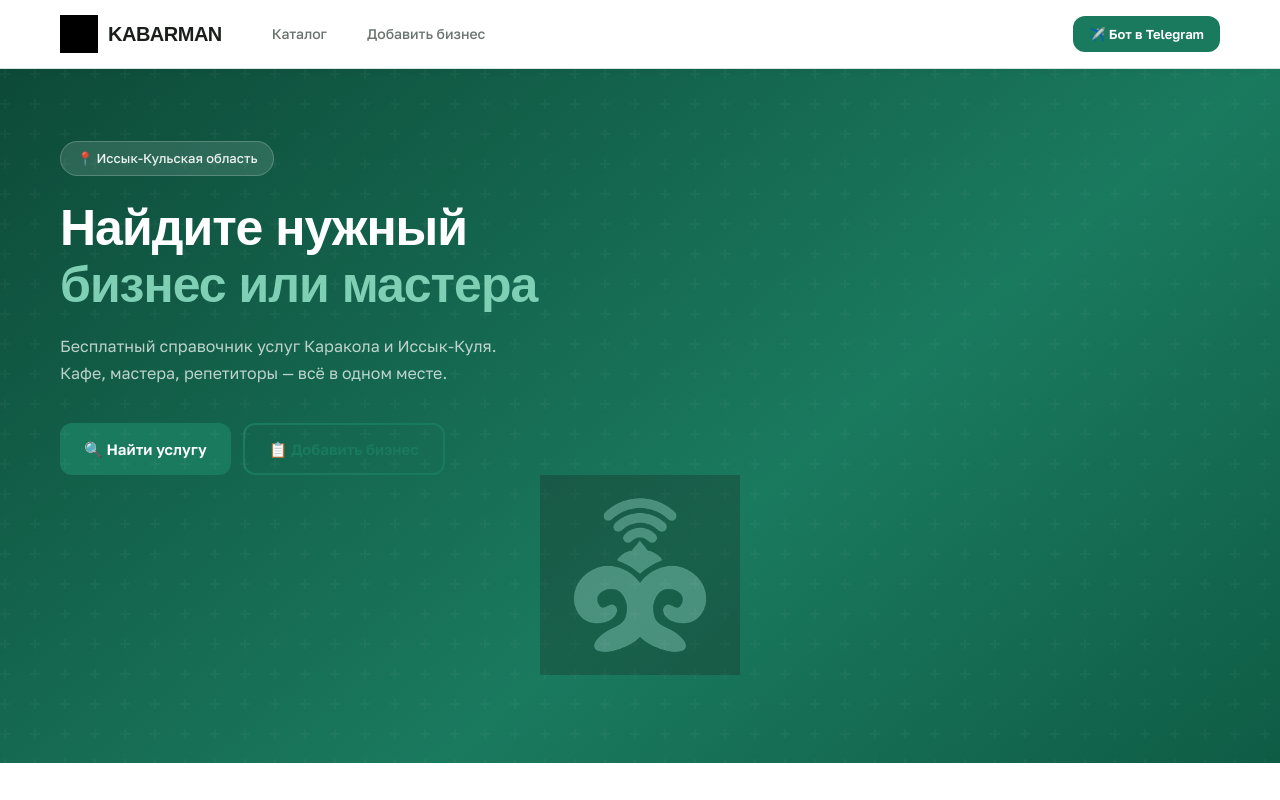
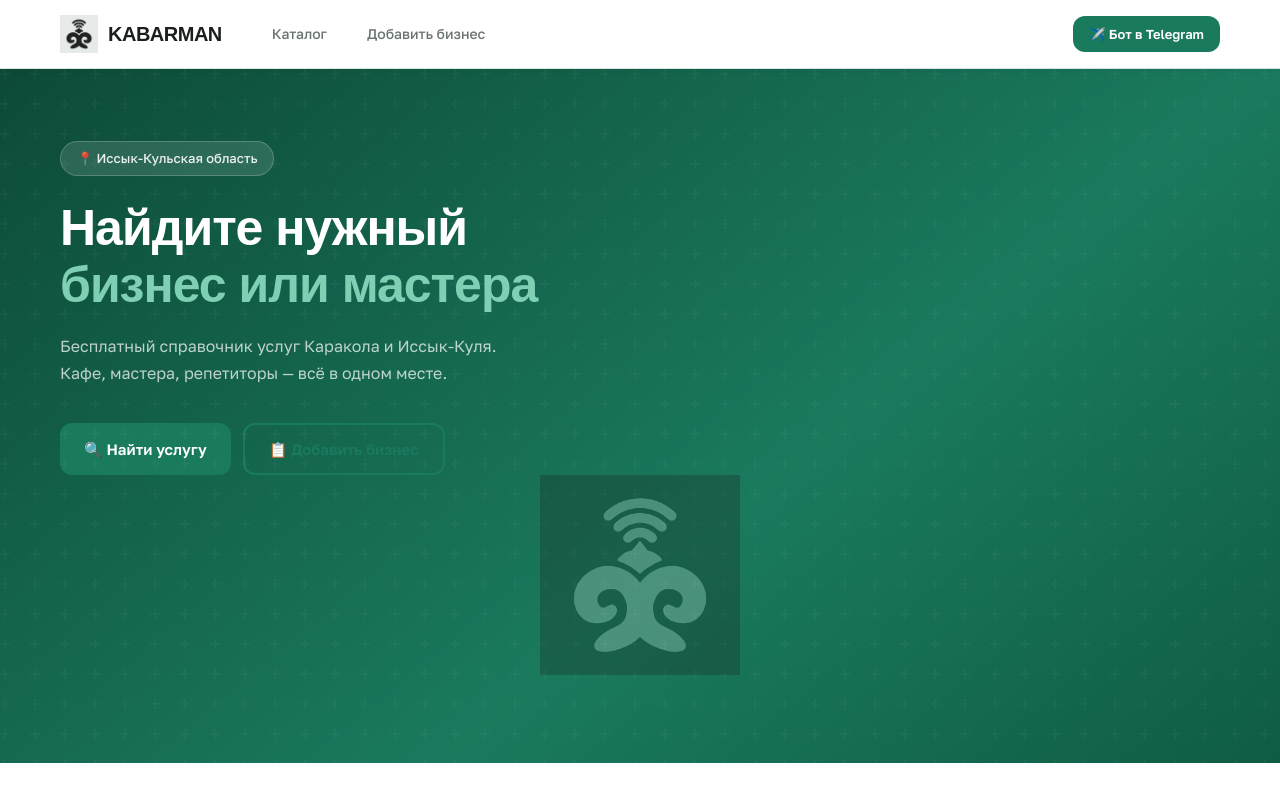
Before and after one commit to tilekmoo-alt/kabarman-web, a React (Vite) app in the folder frontend/: page / in a window 1280 px wide. Shown: the top 800 px of the page. Built offline with nearby package versions, Linux system fonts and the light colour scheme; no server answers; a web font is replaced by a local one.

Commit message:
Update Layout.module.css

```diff
--- a/frontend/src/components/layout/Layout.module.css
+++ b/frontend/src/components/layout/Layout.module.css
@@ -21,8 +21,7 @@
 }
 .logoImg {
   height: 38px; width: auto;
-  filter: brightness(0) saturate(100%);
-  background: transparent;
+  mix-blend-mode: multiply;
 }
 
 .nav { display: flex; gap: 4px; flex: 1; }
```
